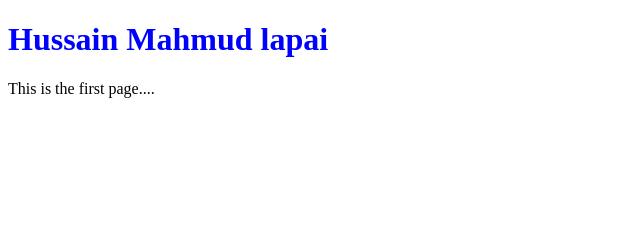
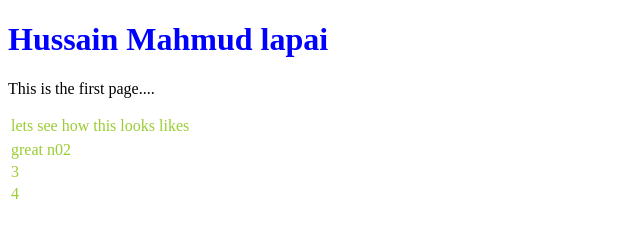
Before and after one commit to Usain11/simple-website, a plain HTML site: page index.html in a window 1280 px wide. Shown: the whole page, without its empty margins (0-640 px from the left). Drawn offline with Linux system fonts and the light colour scheme.

Commit message:
lil change

```diff
--- a/index.html
+++ b/index.html
@@ -10,5 +10,21 @@
 <body>
     <h1>Hussain Mahmud lapai</h1>
     <p>This is the first page....</p>
+    <table>
+        <tr>
+            <td>
+                lets see how this looks likes
+            </td>
+        </tr>
+    </table>
+    <table>
+        <tr>
+            <td>
+                great n02
+            </td>
+        </tr>
+        <tr><td>3</td></tr>
+        <tr><td>4</td></tr>
+    </table>
 </body>
 </html>
--- a/main.css
+++ b/main.css
@@ -1,3 +1,6 @@
 h1{
     color: blue;
 }
+table{
+    color: yellowgreen;
+}
```
